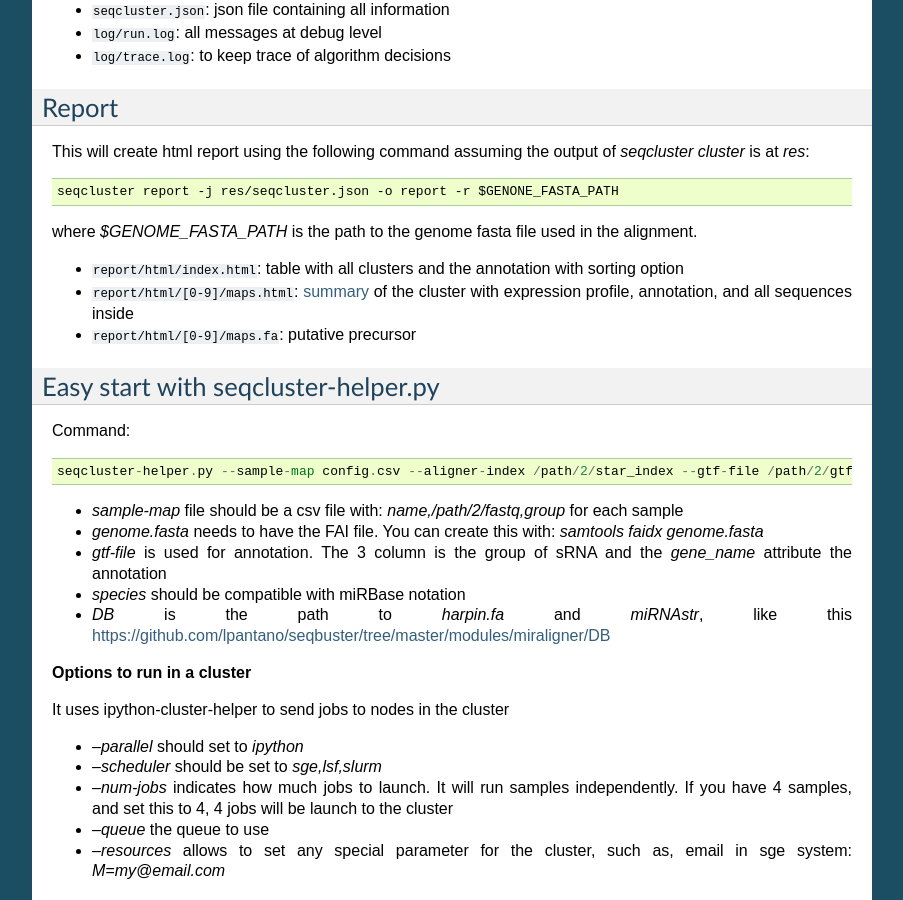
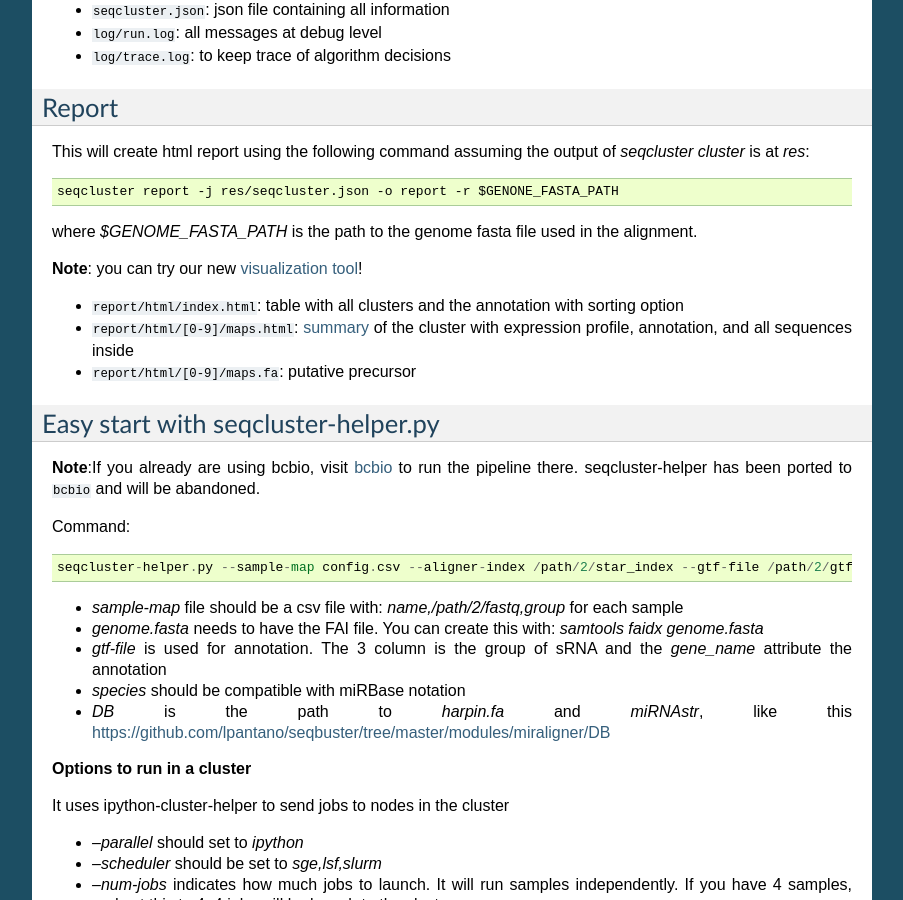
Before and after one commit to lpantano/seqcluster, a Sphinx documentation site: the page built from doc/source/getting_started.rst, in a window 1280 px wide and 900 px high, scrolled down 2603 px. Shown: the whole window, without its empty margins (198-1101 px from the left). Built offline with Sphinx 7.4.7, drawn with Linux system fonts in a browser that asks for light colours.

Commit message:
add link to new report. add link to bcbio

```diff
--- a/doc/source/getting_started.rst
+++ b/doc/source/getting_started.rst
@@ -143,6 +143,8 @@ This will create html report using the following command assuming the output of
 
 where `$GENOME_FASTA_PATH` is the path to the genome fasta file used in the alignment.
 
+**Note**: you can try our new `visualization tool <http://seqcluster.readthedocs.org/more_outputs.html#report>`_!
+
 * ``report/html/index.html``: table with all clusters and the annotation with sorting option
 * ``report/html/[0-9]/maps.html``: `summary`_ of the cluster with expression profile, annotation, and all sequences inside
 * ``report/html/[0-9]/maps.fa``: putative precursor
@@ -151,6 +153,8 @@ where `$GENOME_FASTA_PATH` is the path to the genome fasta file used in the alig
 
 Easy start with seqcluster-helper.py
 --------
+
+**Note**:If you already are using bcbio, visit `bcbio <http://github.com/chapmanb/bcbio>`_ to run the pipeline there. seqcluster-helper has been ported to ``bcbio`` and will be abandoned.
 
 Command::
 
```
